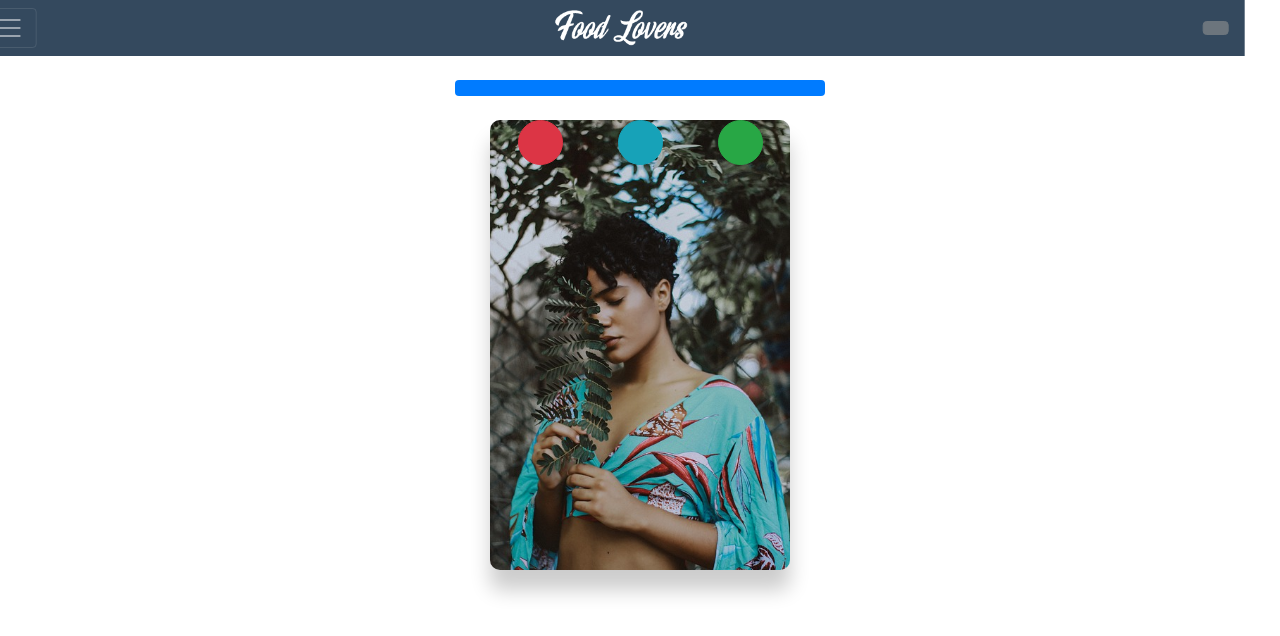
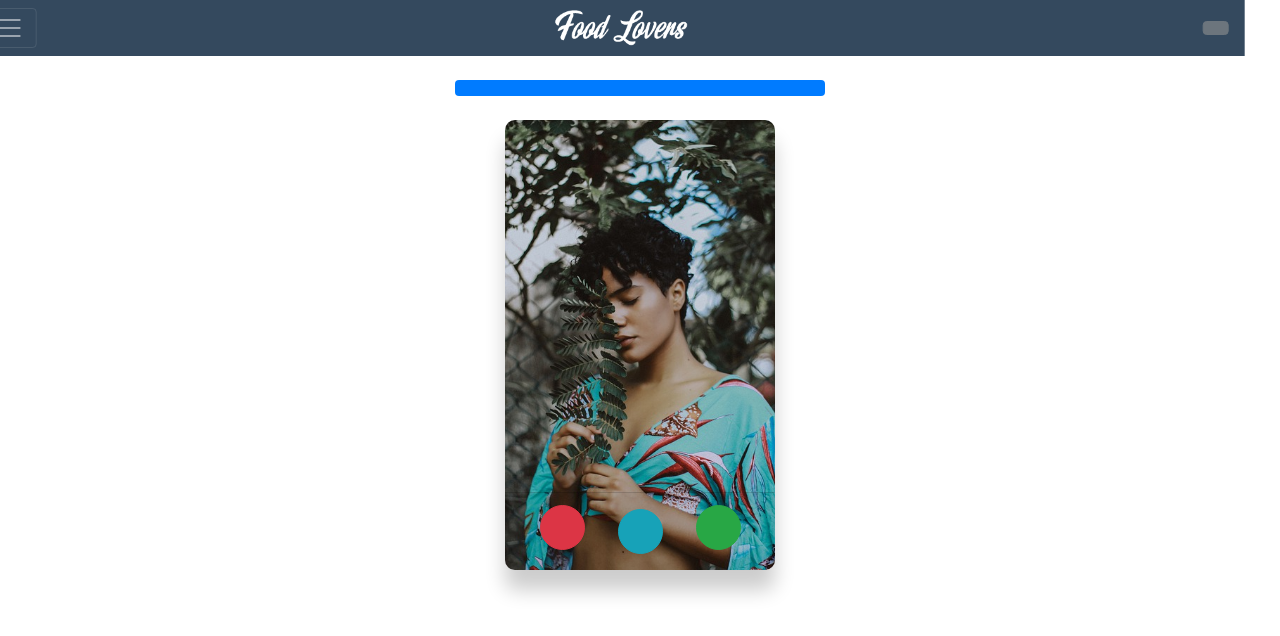
Before and after one commit to rafaelazd/food-lovers, a Vue app in the folder web-ui/: page /#/inicio in a window 1280 px wide. Shown: the top 636 px of the page. Built offline with nearby package versions, Linux system fonts and the light colour scheme; some icons are missing.

Commit message:
Modificações
Utilizando o elemento<b-card-group> para os cards do perfil, ao invés de <div>, permitindo assim o alinhamento dos botões no inferior do card.

```diff
--- a/web-ui/src/components/Inicio.vue
+++ b/web-ui/src/components/Inicio.vue
@@ -30,13 +30,21 @@
     <!--END Nav -->
 
     <!-- Perfil Card -->
-    <div class="row justify-content-center align-items-center">
-        <div class="profile" id="idUsuario">
-                 <div class="d-flex justify-content-around">
-                  <button type="button" class="btn btn-circle btn-danger"><i class="fa fa-times" aria-hidden="true"></i></button>
-                  <button type="button" class="btn btn-circle btn-info"><i class="fa fa-info-circle" aria-hidden="true"></i></button>
-                  <button type="button" class="btn btn-circle btn-success"><i class="fa fa-check" aria-hidden="true"></i></button>
-                </div>
+    <div class="row justify-content-center">
+        <div>
+           <b-card-group>
+                <b-card class="profile">
+                    <div slot="footer" class="d-flex justify-content-around">
+                        <b-button class="btn btn-circle btn-danger"><i class="fa fa-times" aria-hidden="true"></i></b-button>
+                        <b-button v-b-toggle="'collapse2'" class="btn btn-circle btn-info m-1"><i class="fa fa-info-circle" aria-hidden="true"></i></b-button>
+                        <b-button class="btn btn-circle btn-success"><i class="fa fa-check" aria-hidden="true"></i></b-button>
+                    </div>
+                    <b-collapse id="collapse2">
+                        <h1>Kali Meinar, 23</h1>
+                        <p>Lorem ipsum dolor sit amet, consectetur adipisicing elit. </p>
+                  </b-collapse>
+                </b-card>
+            </b-card-group>
         </div>
     </div>
     <!-- END Perfil Card -->
@@ -83,7 +91,7 @@
     }
 
     .container .profile {
-        width: 300px;
+        width: 270px;
         height: 450px;
         background-color: #ecf0f1;
         border-style: hidden;
@@ -104,11 +112,11 @@
         border-radius: 25px;
 
     }
-    .container .profile .d-flex {
-        vertical-align: bottom;
-        bottom: 0;
-        margin-bottom: 0;
 
+    .container b-card {
+       height: 100%;
+       width: 100%;
+       background-image: url(/static/img/m5.jpg);
     }
 
 
```
